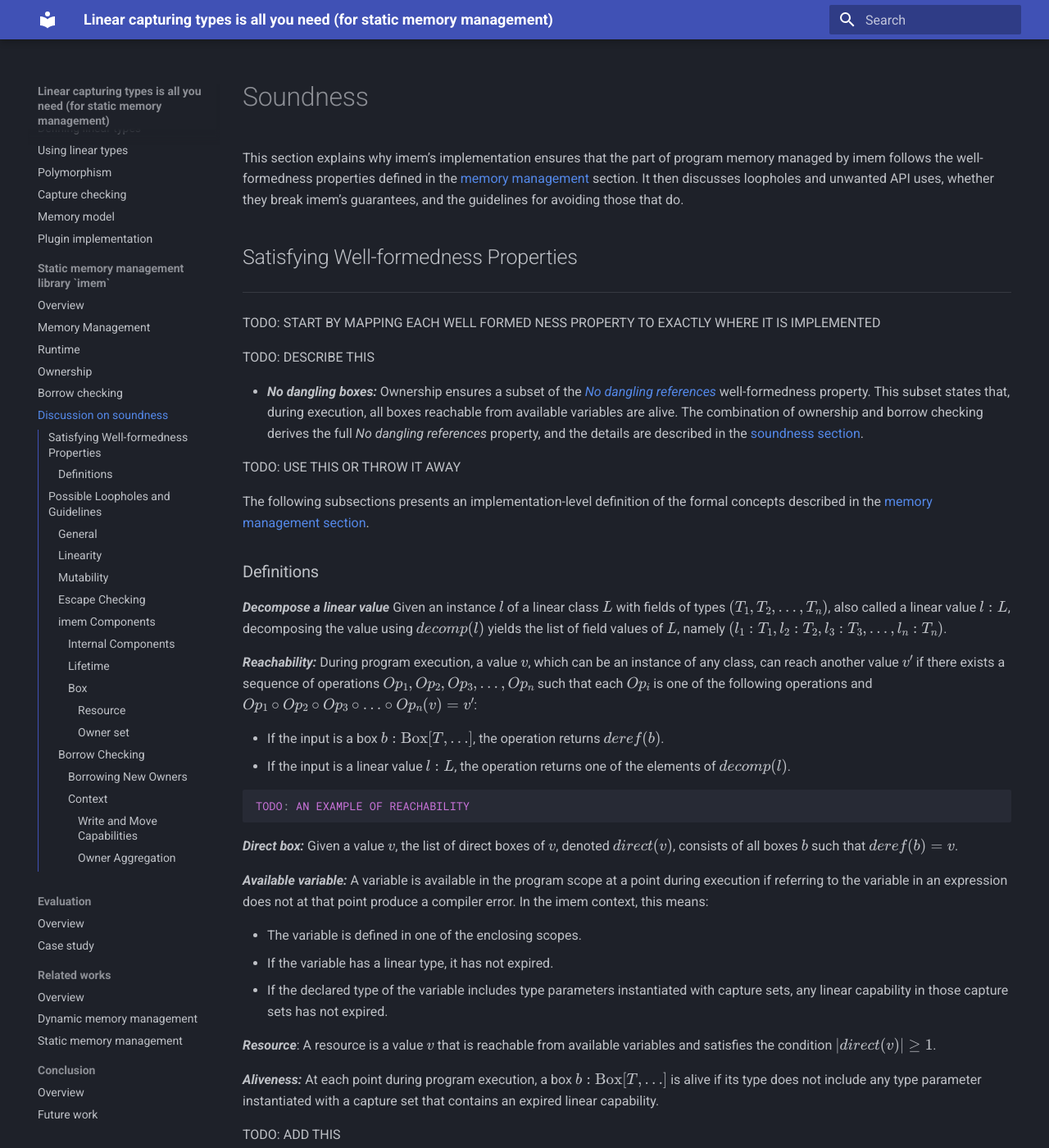
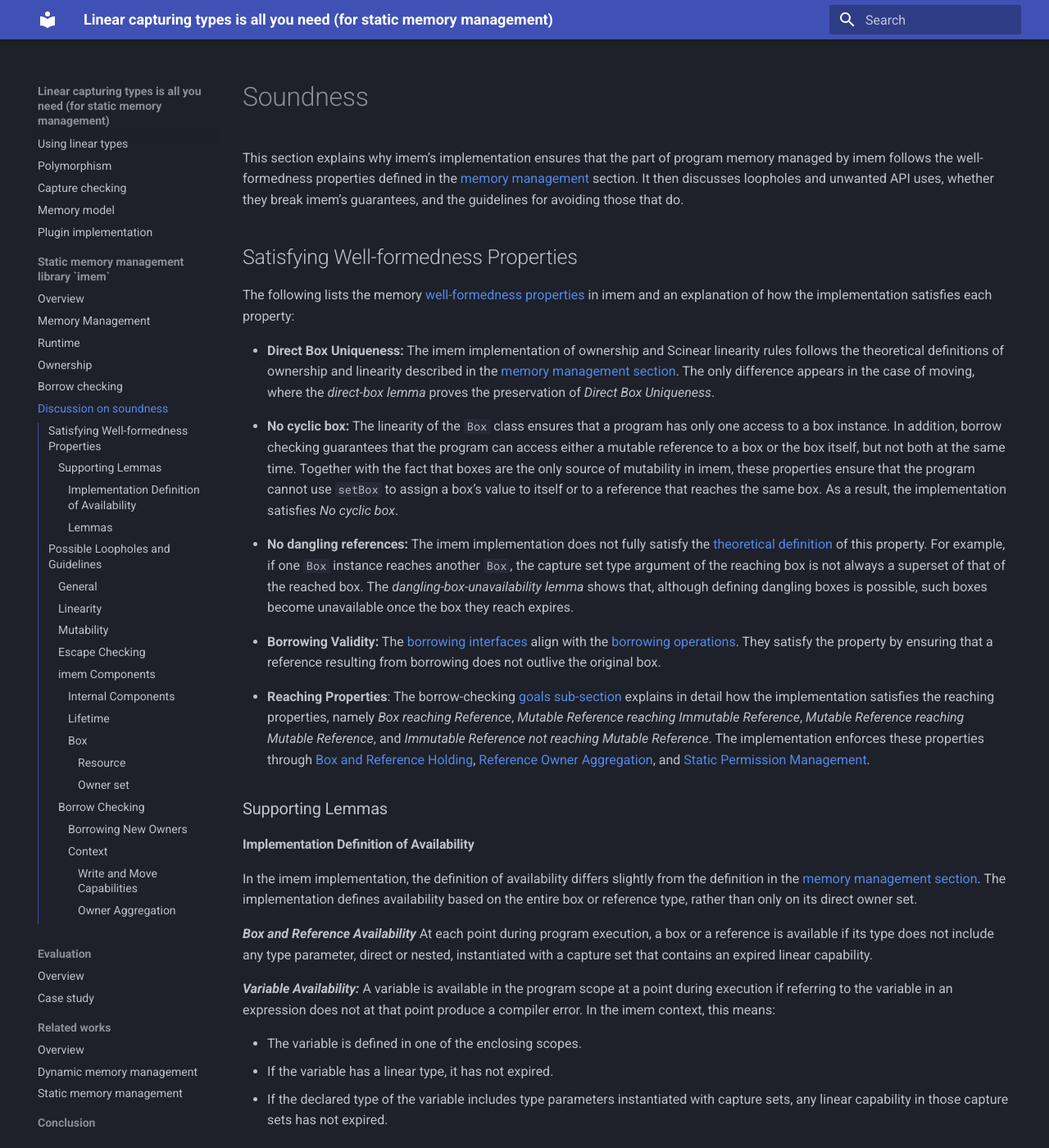
Before and after one commit to amsen20/masters-thesis, an MkDocs documentation site: the page built from docs/imem/soundness.md, in a window 1280 px wide and 1400 px high. Shown: the whole window at 82% size. Built offline with MkDocs 1.6.1 and Material for MkDocs 9.7.7, drawn with Linux system fonts in a browser that asks for light colours; some of the changed text lies outside the part shown.

Commit message:
Finish soundness section

````diff
--- a/docs/imem/soundness.md
+++ b/docs/imem/soundness.md
@@ -1,44 +1,46 @@
 # Soundness
 
-This section explains why imem’s implementation ensures that the part of program memory managed by imem follows the well-formedness properties defined in the [memory management](./memory-management.md#well-formedness-2) section.
+This section explains why imem’s implementation ensures that the part of program memory managed by imem follows the well-formedness properties defined in the [memory management](./memory-management.md#well-formedness_2) section.
 It then discusses loopholes and unwanted API uses, whether they break imem’s guarantees, and the guidelines for avoiding those that do.
 
 ## Satisfying Well-formedness Properties
 
-------------------------------------------------------------------------------
+The following lists the memory [well-formedness properties](./memory-management.md#well-formedness_2) in imem and an explanation of how the implementation satisfies each property:
 
-TODO: START BY MAPPING EACH WELL FORMED NESS PROPERTY TO EXACTLY WHERE IT IS IMPLEMENTED
+- **Direct Box Uniqueness:**
+  The imem implementation of ownership and Scinear linearity rules follows the theoretical definitions of ownership and linearity described in the [memory management section](./memory-management.md#memory-with-imem-references-and-lifetimes).
+  The only difference appears in the case of moving, where the *direct-box lemma* proves the preservation of *Direct Box Uniqueness*.
 
-TODO: DESCRIBE THIS
+- **No cyclic box:**
+  The linearity of the `Box` class ensures that a program has only one access to a box instance.
+  In addition, borrow checking guarantees that the program can access either a mutable reference to a box or the box itself, but not both at the same time.
+  Together with the fact that boxes are the only source of mutability in imem, these properties ensure that the program cannot use `setBox` to assign a box’s value to itself or to a reference that reaches the same box.
+  As a result, the implementation satisfies *No cyclic box*.
 
-- ***No dangling boxes:***
-  Ownership ensures a subset of the [*No dangling references*](./memory-management.md#properties_1) well-formedness property.
-  This subset states that, during execution, all boxes reachable from available variables are alive.
-  The combination of ownership and borrow checking derives the full *No dangling references* property, and the details are described in the [soundness section](./soundness.md#satisfying-well-formedness-properties).
+- **No dangling references:**
+  The imem implementation does not fully satisfy the [theoretical definition](./memory-management.md#well-properties_1) of this property.
+  For example, if one `Box` instance reaches another `Box`, the capture set type argument of the reaching box is not always a superset of that of the reached box.
+  The *dangling-box-unavailability lemma* shows that, although defining dangling boxes is possible, such boxes become unavailable once the box they reach expires.
 
-TODO: USE THIS OR THROW IT AWAY
+- **Borrowing Validity:**
+  The [borrowing interfaces](./borrow-checking.md#reference-ownership-management) align with the [borrowing operations](./memory-management.md#new-and-changed-program-needed-operations).
+  They satisfy the property by ensuring that a reference resulting from borrowing does not outlive the original box.
 
-The following subsections presents an implementation-level definition of the formal concepts described in the [memory management section](./memory-management.md).
+- **Reaching Properties**:
+  The borrow-checking [goals sub-section](./borrow-checking.md#goals) explains in detail how the implementation satisfies the reaching properties, namely *Box reaching Reference*, *Mutable Reference reaching Immutable Reference*, *Mutable Reference reaching Mutable Reference*, and *Immutable Reference not reaching Mutable Reference*.
+  The implementation enforces these properties through [Box and Reference Holding](./borrow-checking.md#box-and-reference-holding), [Reference Owner Aggregation](./borrow-checking.md#reference-owner-aggregation), and [Static Permission Management](./borrow-checking.md#static-permission-management-of-operations).
 
-### Definitions
+### Supporting Lemmas
 
-***Decompose a linear value***
-Given an instance \( l \) of a linear class \( L \) with fields of types \( (T_1, T_2, \ldots, T_n) \), also called a linear value \( l: L \), decomposing the value using \( decomp(l) \) yields the list of field values of \( L \), namely \( (l_1: T_1, l_2: T_2, l_3: T_3, \ldots, l_n: T_n) \).
+#### Implementation Definition of Availability
 
-***Reachability:***
-During program execution, a value \(v\), which can be an instance of any class, can reach another value \(v'\) if there exists a sequence of operations \(Op_1, Op_2, Op_3, \ldots, Op_n\) such that each \(Op_i\) is one of the following operations and \(Op_1 \circ Op_2 \circ Op_3 \circ \ldots \circ Op_n (v) = v'\):
+In the imem implementation, the definition of availability differs slightly from the definition in the [memory management section](./memory-management.md#additional-definitions-1).
+The implementation defines availability based on the entire box or reference type, rather than only on its direct owner set.
 
-- If the input is a box \(b: \text{Box}[T, \ldots]\), the operation returns \(deref(b)\).
-- If the input is a linear value \(l: L\), the operation returns one of the elements of \(decomp(l)\).
+***Box and Reference Availability***
+At each point during program execution, a box or a reference is available if its type does not include any type parameter, direct or nested, instantiated with a capture set that contains an expired linear capability.
 
-```Scala
-TODO: AN EXAMPLE OF REACHABILITY
-```
-
-***Direct box:***
-Given a value \(v\), the list of direct boxes of \(v\), denoted \(direct(v)\), consists of all boxes \(b\) such that \(deref(b) = v\).
-
-***Available variable:***
+***Variable Availability:***
 A variable is available in the program scope at a point during execution if referring to the variable in an expression does not at that point produce a compiler error.
 In the imem context, this means:
 
@@ -46,20 +48,18 @@ In the imem context, this means:
 - If the variable has a linear type, it has not expired.
 - If the declared type of the variable includes type parameters instantiated with capture sets, any linear capability in those capture sets has not expired.
 
-***Resource***:
-A resource is a value \(v\) that is reachable from available variables and satisfies the condition \(|direct(v)| \geq 1\).
-
-***Aliveness:***
-At each point during program execution, a box \(b: \text{Box}[T, \ldots]\) is alive if its type does not include any type parameter instantiated with a capture set that contains an expired linear capability.
-
-TODO: ADD THIS
-
+#### Lemmas
 
 ***dangling-box-unavailability-lemma:***
-Let \(v: V\) be a value that reaches a box instance \(b': \text{Box}[T', Owner']\). The value \(v\) can be either a box \(b: \text{Box}[T, Owner]\) or a linear value \(l: L\). If a lifetime capability \(lf\) is in \(Owner'\), \(lf \in Owner'\), then \(lf\) occurs in at least one capture-set instantiation of a type parameter of \(V\).
+If a value \( v : V \) reaches a box instance \( b' : \text{Box}[T', Owner'] \) and a lifetime capability \( lf \in Owner' \) expires, then \( v \) becomes unavailable.
+
+**Proof.**
+Let \(v: V\) be a value that reaches a box instance \(b': \text{Box}[T', Owner']\).
+The value \(v\) can be either a box \(b: \text{Box}[T, Owner]\) or a linear value \(l: L\).
+If a lifetime capability \(lf\) is in \(Owner'\), \(lf \in Owner'\), the following proves that \(lf\) occurs in at least one capture set instantiation of a type parameter of \(V\):
 
 If a box \(b\) reaches another box \(b'\), then either \(b = b'\), or \(deref(b)\) reaches \(b'\).
-If a linear value \(l\) reaches a box \(b'\), then at least one field value \(f: F \in decomp(l)\) reaches \(b'\).
+If a linear value \(l\) reaches a box \(b'\), then at least one field value \(f: F\) reaches \(b'\).
 
 The proof uses induction on the number of reachability operations needed to obtain \(b'\) from \(v\).
 Let \(n \ge 0\) be such that there exists a sequence \(Op_1, \ldots, Op_n\) with \(Op_1 \circ \cdots \circ Op_n (v) = b'\).
@@ -79,18 +79,13 @@ In each case, the induction-hypothesis occurrence of \(lf\) in the intermediate
   Based on the induction hypothesis, there exists a type parameter \(p\) of \(T\) that is instantiated with a capture set containing \(lf\).
   Since \(T\) is a type parameter of \(\text{Box}[T, Owner]\), the instantiation of \(T\) includes the instantiation of \(p\), and therefore includes \(lf\).
 
-- If \(v\) is a linear value \(l: L\), then some field value \(f: F \in decomp(l)\) reaches \(b'\).
+- If \(v\) is a linear value \(l: L\), then some field value \(f: F\) reaches \(b'\).
   By the induction hypothesis there exists a type parameter \(p\) of \(F\) that is instantiated with a capture set containing \(lf\).
   Each type parameter of \(F\) is instantiated either with types defined in \(L\) or with types built from type parameters of \(L\).
   Since linear classes do not allow nested type definitions, there exists a type parameter of \(L\) that \(p\) is instantiated with, and this instantiation contains a capture set that includes \(lf\).
 
-If a box instance \(b': \text{Box}[T', Owner']\) is not alive, then some lifetime capability \(lf \in Owner'\) has expired.
-Suppose another box instance or a linear value of type \(V\) reaches \(b'\).
-By the *dangling-box-unavailability-lemma*, the capability \(lf\) appears in a capture-set instantiation of a type parameter of \(V\).
-Consequently, any variable that refers to this box instance or linear value has a type that includes an expired lifetime capability and is therefore unavailable.
-It follows that every box reachable from an available variable must be alive, which establishes that the *No dangling boxes* property always holds.
-
-TODO: ADD THIS
+By induction, if a value \( v : V \) reaches a box instance \( b' : \text{Box}[T', Owner'] \) and \( Owner' \) includes a lifetime \( lf \), then the capability \( lf \) appears in a capture-set instantiation of a type parameter of \( V \).
+Therefore, if \( lf \) expires, the value \( v : V \) becomes unavailable, proving the lemma.
 
 ***direct-box-lemma:***
 Assume that every resource has exactly one direct box.
@@ -111,14 +106,12 @@ Assume that the program applies `derefForMoving` to a box \(b : \text{Box}[T, Ow
 Since `Box` is a linear type, the program cannot reach \(b\) after it is passed to `derefForMoving`, and the program also cannot reach \(b\) during the `moveAction` continuation.
 
 During `moveAction`, the value \(t = deref(b)\) is passed to the continuation as an [escape-checked](../background/capturing-types.md#escape-checking) argument.
-The value \(t\) is not a resource because \(direct(t) = 0\).
+The value \(t\) is not a resource because there is no available reachable box pointing to it.
 Moreover, the only box that provides access to \(t\) is \(b\), and \(b\) is inaccessible inside `moveAction`.
 Also, because the `newBox` function requires a resource argument with an empty capture set, the program, inside `moveAction`, cannot create a new box that turns \(t\) into a resource again.
 
 After `moveAction`, since \(t\) was an escape-checked argument in `moveAction`; the program can only access \(t\) after `moveAction` if `moveAction` returns \(t\).
 In that case, \(t\) is still not a resource, and the statement of the lemma continues to hold.
-
-------------------------------------------------------------------------------
 
 ## Possible Loopholes and Guidelines
 
````
Also changed, not shown: docs/imem/index.md (+4 -1 lines), docs/imem/ownership.md (+2 -4 lines).
